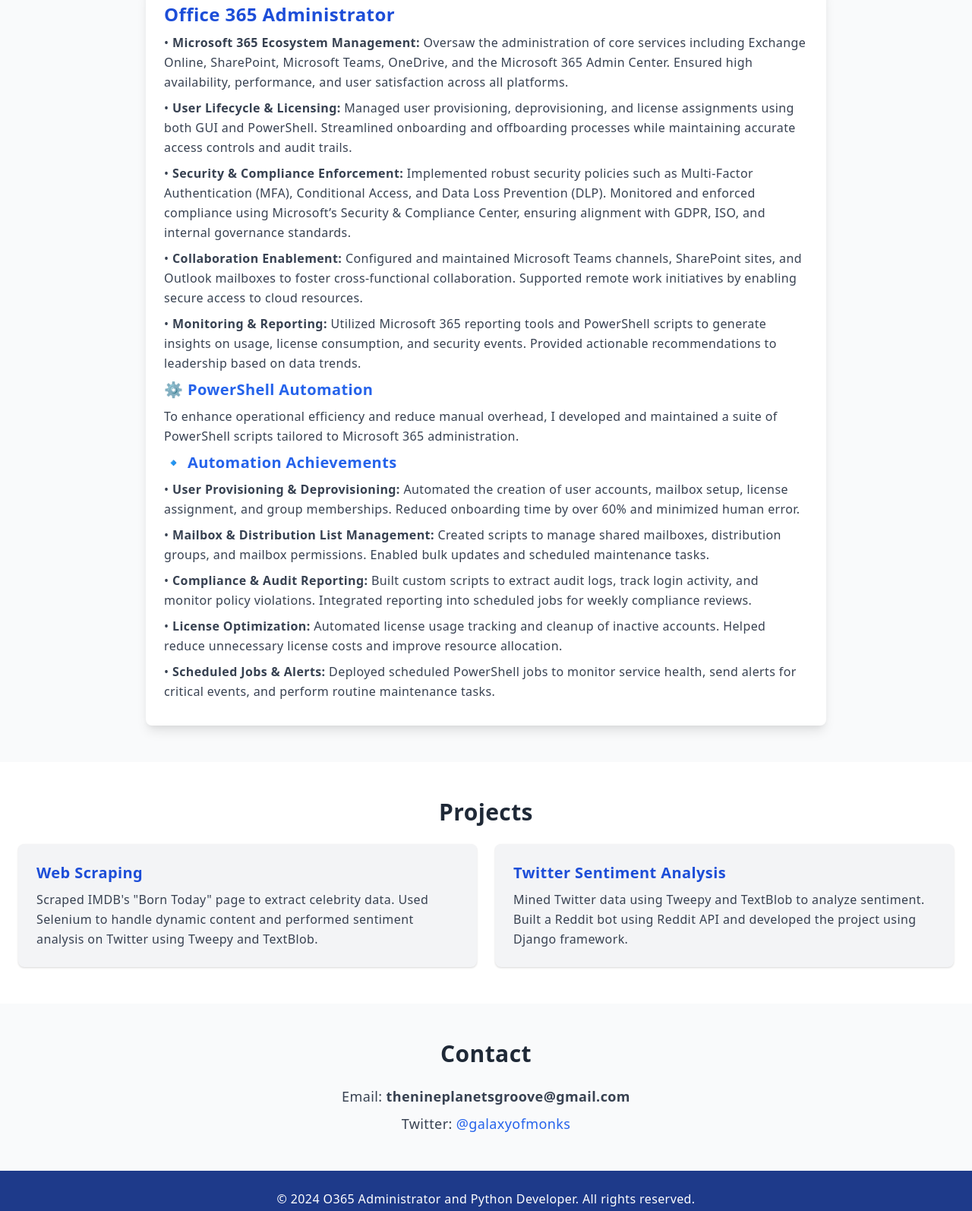
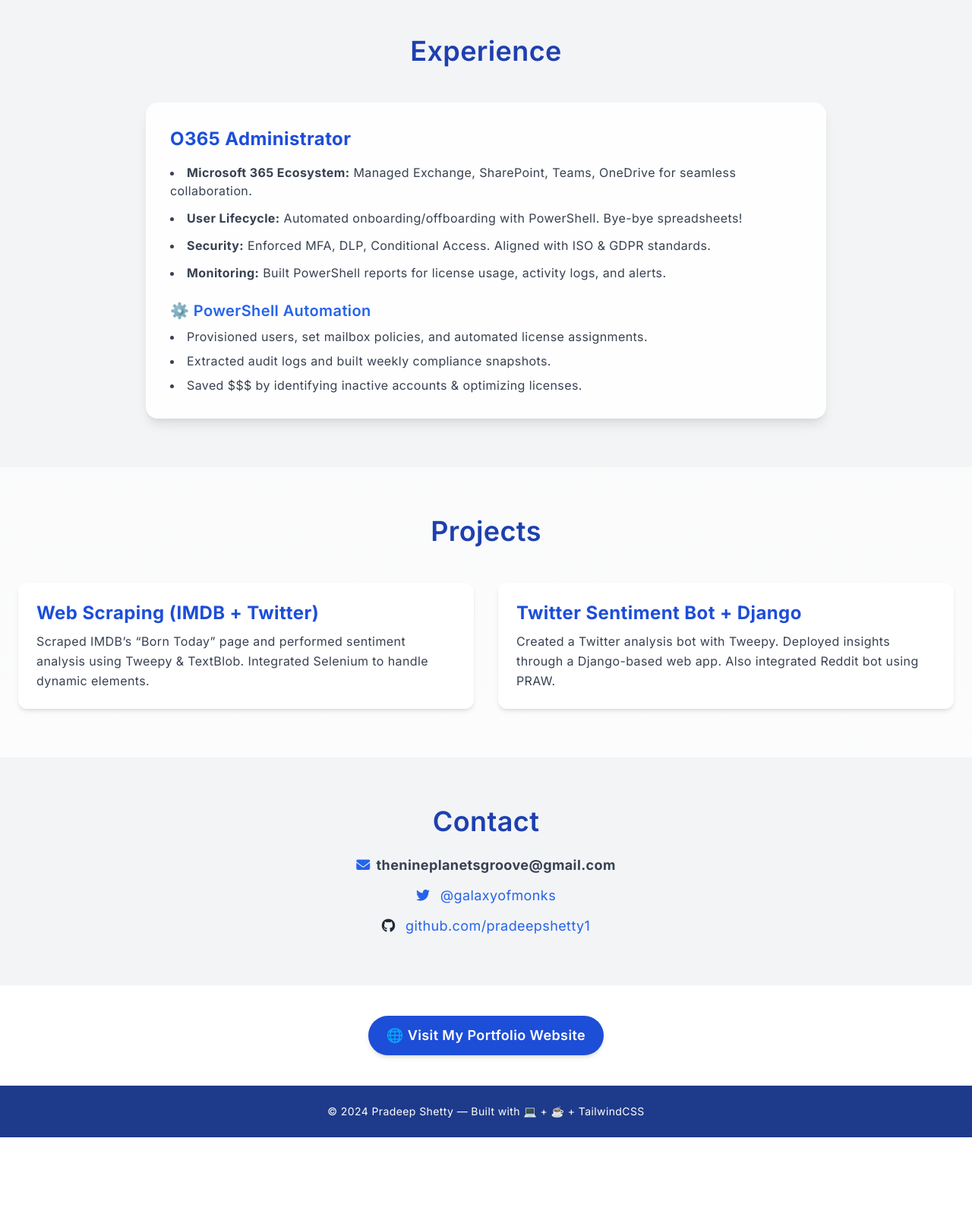
Before and after one commit to pradeepshetty1/pradeepshetty1.github.io, a plain HTML site: page index.html in a window 1280 px wide. Shown: the part 597-2191 px from the top of the page at 76% size. After the commit the page ends 2094 px from the top, so only its background shows below. Drawn offline with nearby package versions, Linux system fonts and the light colour scheme.

Commit message:
Update index.html

```diff
--- a/index.html
+++ b/index.html
@@ -3,85 +3,91 @@
 <head>
   <meta charset="UTF-8" />
   <meta name="viewport" content="width=device-width, initial-scale=1.0"/>
-  <title>O365 Administrator and Python Developer</title>
+  <title>O365 Admin & Python Dev | Pradeep Shetty</title>
+  <link href="https://fonts.googleapis.com/css2?family=Inter:wght@400;600;700&display=swap" rel="stylesheet">
   <link href="https://cdn.jsdelivr.net/npm/tailwindcss@2.2.19/dist/tailwind.min.css" rel="stylesheet">
+  <script src="https://kit.fontawesome.com/a2d01e4953.js" crossorigin="anonymous"></script>
   <style>
-    .fade-in {
-      animation: fadeIn 1.5s ease-in-out;
-    }
+    body { font-family: 'Inter', sans-serif; }
+    .fade-in { animation: fadeIn 1.2s ease-in-out; }
     @keyframes fadeIn {
       from { opacity: 0; transform: translateY(20px); }
       to { opacity: 1; transform: translateY(0); }
     }
+    .glass-card {
+      background: rgba(255, 255, 255, 0.85);
+      backdrop-filter: blur(10px);
+      transition: transform 0.3s ease;
+    }
+    .glass-card:hover {
+      transform: translateY(-5px);
+      box-shadow: 0 10px 25px rgba(0, 0, 0, 0.1);
+    }
   </style>
 </head>
-<body class="bg-gray-100 text-gray-800 font-sans leading-relaxed tracking-wide flex flex-col">
+<body class="bg-gradient-to-b from-gray-100 to-white text-gray-800 tracking-wide flex flex-col">
 
   <!-- Header -->
-  <header class="bg-gradient-to-r from-blue-900 to-blue-600 text-white py-12 shadow-lg">
+  <header class="bg-gradient-to-r from-blue-900 to-blue-600 text-white py-16 shadow-lg">
     <div class="container mx-auto px-6 text-center fade-in">
-      <h1 class="text-4xl md:text-5xl font-bold mb-2">O365 Administrator & Python Developer</h1>
-      <p class="text-lg md:text-xl">Empowering automation and collaboration through Microsoft 365 and Python</p>
+      <h1 class="text-5xl font-bold mb-3">Pradeep Shetty</h1>
+      <p class="text-xl font-medium">O365 Administrator & Python Developer</p>
+      <p class="mt-2 text-sm">Solving business problems with scripts, cloud, and caffeine ☕</p>
     </div>
   </header>
 
   <!-- About Section -->
-  <section id="about" class="py-12 bg-white">
-    <div class="container mx-auto px-6">
-      <div class="flex flex-col md:flex-row items-center">
-        <div class="md:w-1/3 mb-6 md:mb-0">
-          <img class="rounded-full w-48 h-48 object-cover mx-auto shadow-lg" src="mypic_for_git-removebg-preview.png" alt="Profile Picture">
-        </div>
-        <div class="md:w-2/3 md:pl-8 text-center md:text-left">
-          <h2 class="text-3xl font-semibold mb-4">About Me</h2>
-          <p class="text-lg text-gray-700">
-            I'm a passionate Python developer and Office 365 administrator with a strong focus on automation, scripting, and cloud collaboration. I enjoy solving problems using PowerShell and Python, and I'm always eager to learn new technologies.
-          </p>
-        </div>
+  <section id="about" class="py-16">
+    <div class="container mx-auto px-6 flex flex-col md:flex-row items-center gap-10">
+      <div class="md:w-1/3">
+        <img class="rounded-full w-52 h-52 object-cover mx-auto shadow-xl border-4 border-blue-600" src="mypic_for_git-removebg-preview.png" alt="Profile Picture">
+      </div>
+      <div class="md:w-2/3 text-center md:text-left">
+        <h2 class="text-4xl font-semibold text-blue-700 mb-4">About Me</h2>
+        <p class="text-lg leading-relaxed">
+          I’m a Python developer and Office 365 admin with a love for automating things and building secure, scalable systems. From PowerShell pipelines to cloud-based automation — I bring code clarity and coffee-fueled efficiency to every project.
+        </p>
       </div>
     </div>
   </section>
 
-   <!-- Work Experience Section -->
-  <section id="experience" class="py-12 bg-gray-50">
+  <!-- Experience Section -->
+  <section id="experience" class="py-16 bg-gray-100">
     <div class="container mx-auto px-6">
-      <h2 class="text-3xl font-semibold text-center mb-6">Work Experience</h2>
-      <div class="max-w-4xl mx-auto bg-white p-6 rounded-lg shadow-lg">
-        <h3 class="text-2xl font-bold mb-2 text-blue-700">Office 365 Administrator</h3>
-        <p class="text-gray-700 mb-2">• <strong>Microsoft 365 Ecosystem Management:</strong> Oversaw the administration of core services including Exchange Online, SharePoint, Microsoft Teams, OneDrive, and the Microsoft 365 Admin Center. Ensured high availability, performance, and user satisfaction across all platforms.</p>
-        <p class="text-gray-700 mb-2">• <strong>User Lifecycle & Licensing:</strong> Managed user provisioning, deprovisioning, and license assignments using both GUI and PowerShell. Streamlined onboarding and offboarding processes while maintaining accurate access controls and audit trails.</p>
-        <p class="text-gray-700 mb-2">• <strong>Security & Compliance Enforcement:</strong> Implemented robust security policies such as Multi-Factor Authentication (MFA), Conditional Access, and Data Loss Prevention (DLP). Monitored and enforced compliance using Microsoft’s Security & Compliance Center, ensuring alignment with GDPR, ISO, and internal governance standards.</p>
-        <p class="text-gray-700 mb-2">• <strong>Collaboration Enablement:</strong> Configured and maintained Microsoft Teams channels, SharePoint sites, and Outlook mailboxes to foster cross-functional collaboration. Supported remote work initiatives by enabling secure access to cloud resources.</p>
-        <p class="text-gray-700 mb-2">• <strong>Monitoring & Reporting:</strong> Utilized Microsoft 365 reporting tools and PowerShell scripts to generate insights on usage, license consumption, and security events. Provided actionable recommendations to leadership based on data trends.</p>
-
-        <h4 class="text-xl font-semibold mb-2 text-blue-600">⚙️ PowerShell Automation</h4>
-        <p class="text-gray-700 mb-2">To enhance operational efficiency and reduce manual overhead, I developed and maintained a suite of PowerShell scripts tailored to Microsoft 365 administration.</p>
-        <h4 class="text-xl font-semibold mb-2 text-blue-600">🔹 Automation Achievements</h4>
-        <p class="text-gray-700 mb-2">• <strong>User Provisioning & Deprovisioning:</strong> Automated the creation of user accounts, mailbox setup, license assignment, and group memberships. Reduced onboarding time by over 60% and minimized human error.</p>
-        <p class="text-gray-700 mb-2">• <strong>Mailbox & Distribution List Management:</strong> Created scripts to manage shared mailboxes, distribution groups, and mailbox permissions. Enabled bulk updates and scheduled maintenance tasks.</p>
-        <p class="text-gray-700 mb-2">• <strong>Compliance & Audit Reporting:</strong> Built custom scripts to extract audit logs, track login activity, and monitor policy violations. Integrated reporting into scheduled jobs for weekly compliance reviews.</p>
-        <p class="text-gray-700 mb-2">• <strong>License Optimization:</strong> Automated license usage tracking and cleanup of inactive accounts. Helped reduce unnecessary license costs and improve resource allocation.</p>
-        <p class="text-gray-700 mb-2">• <strong>Scheduled Jobs & Alerts:</strong> Deployed scheduled PowerShell jobs to monitor service health, send alerts for critical events, and perform routine maintenance tasks.</p>
+      <h2 class="text-4xl font-semibold text-center text-blue-800 mb-12">Experience</h2>
+      <div class="max-w-4xl mx-auto glass-card p-8 rounded-2xl shadow-lg fade-in">
+        <h3 class="text-2xl font-bold text-blue-700 mb-4">O365 Administrator</h3>
+        <ul class="list-disc list-inside text-gray-700 space-y-3">
+          <li><strong>Microsoft 365 Ecosystem:</strong> Managed Exchange, SharePoint, Teams, OneDrive for seamless collaboration.</li>
+          <li><strong>User Lifecycle:</strong> Automated onboarding/offboarding with PowerShell. Bye-bye spreadsheets!</li>
+          <li><strong>Security:</strong> Enforced MFA, DLP, Conditional Access. Aligned with ISO & GDPR standards.</li>
+          <li><strong>Monitoring:</strong> Built PowerShell reports for license usage, activity logs, and alerts.</li>
+        </ul>
+        <h4 class="text-xl font-semibold mt-6 text-blue-600">⚙️ PowerShell Automation</h4>
+        <ul class="list-disc list-inside text-gray-700 mt-2 space-y-2">
+          <li>Provisioned users, set mailbox policies, and automated license assignments.</li>
+          <li>Extracted audit logs and built weekly compliance snapshots.</li>
+          <li>Saved $$$ by identifying inactive accounts & optimizing licenses.</li>
+        </ul>
       </div>
     </div>
   </section>
 
-
   <!-- Projects Section -->
-  <section id="projects" class="py-12 bg-white">
+  <section id="projects" class="py-16">
     <div class="container mx-auto px-6">
-      <h2 class="text-3xl font-semibold text-center mb-6">Projects</h2>
-      <div class="grid md:grid-cols-2 gap-6">
-        <div class="bg-gray-100 p-6 rounded-lg shadow hover:shadow-xl transition duration-300">
-          <h3 class="text-xl font-bold mb-2 text-blue-700">Web Scraping</h3>
-          <p class="text-gray-700">
-            Scraped IMDB's "Born Today" page to extract celebrity data. Used Selenium to handle dynamic content and performed sentiment analysis on Twitter using Tweepy and TextBlob.
+      <h2 class="text-4xl font-semibold text-center text-blue-800 mb-12">Projects</h2>
+      <div class="grid md:grid-cols-2 gap-8">
+        <div class="glass-card p-6 rounded-xl shadow-md">
+          <h3 class="text-2xl font-bold text-blue-700 mb-2">Web Scraping (IMDB + Twitter)</h3>
+          <p class="text-gray-700 leading-relaxed">
+            Scraped IMDB’s “Born Today” page and performed sentiment analysis using Tweepy & TextBlob. Integrated Selenium to handle dynamic elements.
           </p>
         </div>
-        <div class="bg-gray-100 p-6 rounded-lg shadow hover:shadow-xl transition duration-300">
-          <h3 class="text-xl font-bold mb-2 text-blue-700">Twitter Sentiment Analysis</h3>
-          <p class="text-gray-700">
-            Mined Twitter data using Tweepy and TextBlob to analyze sentiment. Built a Reddit bot using Reddit API and developed the project using Django framework.
+        <div class="glass-card p-6 rounded-xl shadow-md">
+          <h3 class="text-2xl font-bold text-blue-700 mb-2">Twitter Sentiment Bot + Django</h3>
+          <p class="text-gray-700 leading-relaxed">
+            Created a Twitter analysis bot with Tweepy. Deployed insights through a Django-based web app. Also integrated Reddit bot using PRAW.
           </p>
         </div>
       </div>
@@ -89,17 +95,36 @@
   </section>
 
   <!-- Contact Section -->
-  <section id="contact" class="py-12 bg-gray-50">
+  <section id="contact" class="py-16 bg-gray-100">
     <div class="container mx-auto px-6 text-center">
-      <h2 class="text-3xl font-semibold mb-6">Contact</h2>
-      <p class="text-lg text-gray-700 mb-2">Email: <strong>thenineplanetsgroove@gmail.com</strong></p>
-      <p class="text-lg text-gray-700">Twitter: <a href="https://twitter.com/galaxyofmonks" class="text-blue-600 hover:underline">@galaxyofmonks</a></p>
+      <h2 class="text-4xl font-semibold text-blue-800 mb-6">Contact</h2>
+      <div class="text-lg text-gray-700 space-y-3">
+        <p><i class="fas fa-envelope text-blue-600 mr-2"></i><strong>thenineplanetsgroove@gmail.com</strong></p>
+        <p>
+          <i class="fab fa-twitter text-blue-600 mr-2"></i>
+          <a href="https://twitter.com/galaxyofmonks" class="text-blue-600 hover:underline" target="_blank">@galaxyofmonks</a>
+        </p>
+        <p>
+          <i class="fab fa-github text-gray-800 mr-2"></i>
+          <a href="https://github.com/pradeepshetty1" class="text-blue-600 hover:underline" target="_blank">github.com/pradeepshetty1</a>
+        </p>
+      </div>
+    </div>
+  </section>
+
+  <!-- Portfolio Website Link -->
+  <section class="py-10 bg-white text-center fade-in">
+    <div class="container mx-auto">
+      <a href="https://pradeepshetty1.github.io" target="_blank"
+         class="inline-block bg-blue-700 hover:bg-blue-800 text-white text-lg font-semibold py-3 px-6 rounded-full shadow-md transition duration-300">
+        🌐 Visit My Portfolio Website
+      </a>
     </div>
   </section>
 
   <!-- Footer -->
-  <footer class="bg-blue-900 text-white py-6 text-center">
-    <p>&copy; 2024 O365 Administrator and Python Developer. All rights reserved.</p>
+  <footer class="bg-blue-900 text-white py-6 text-center text-sm">
+    <p>&copy; 2024 Pradeep Shetty — Built with 💻 + ☕ + TailwindCSS</p>
   </footer>
 
 </body>
```
